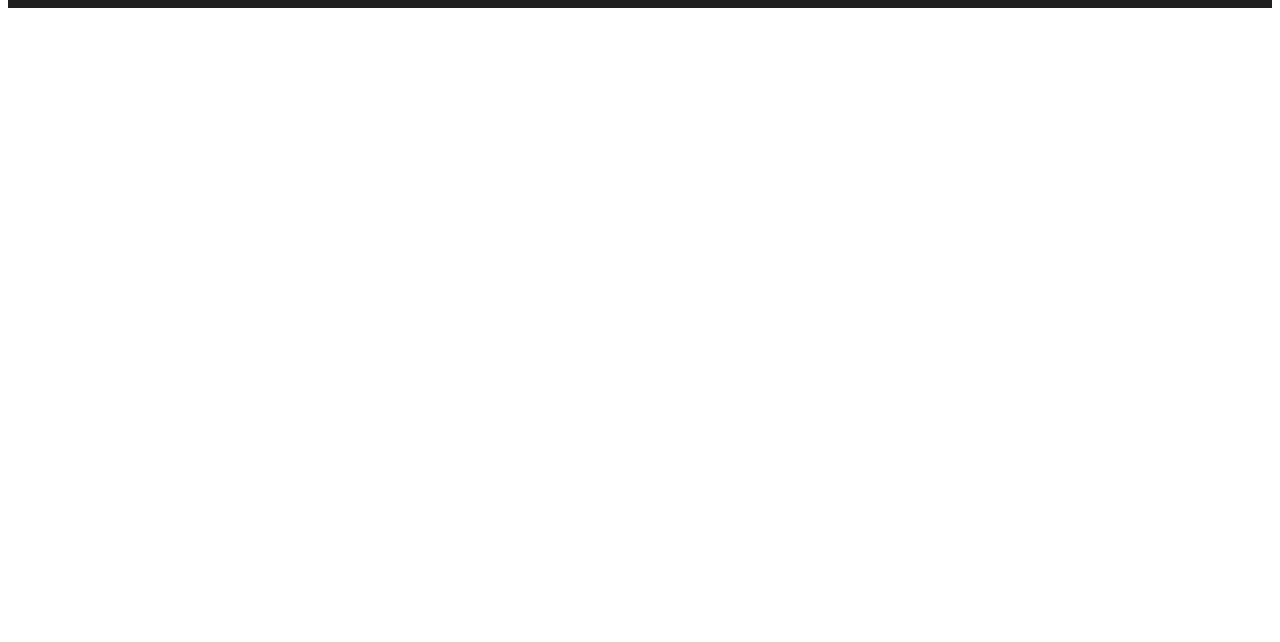
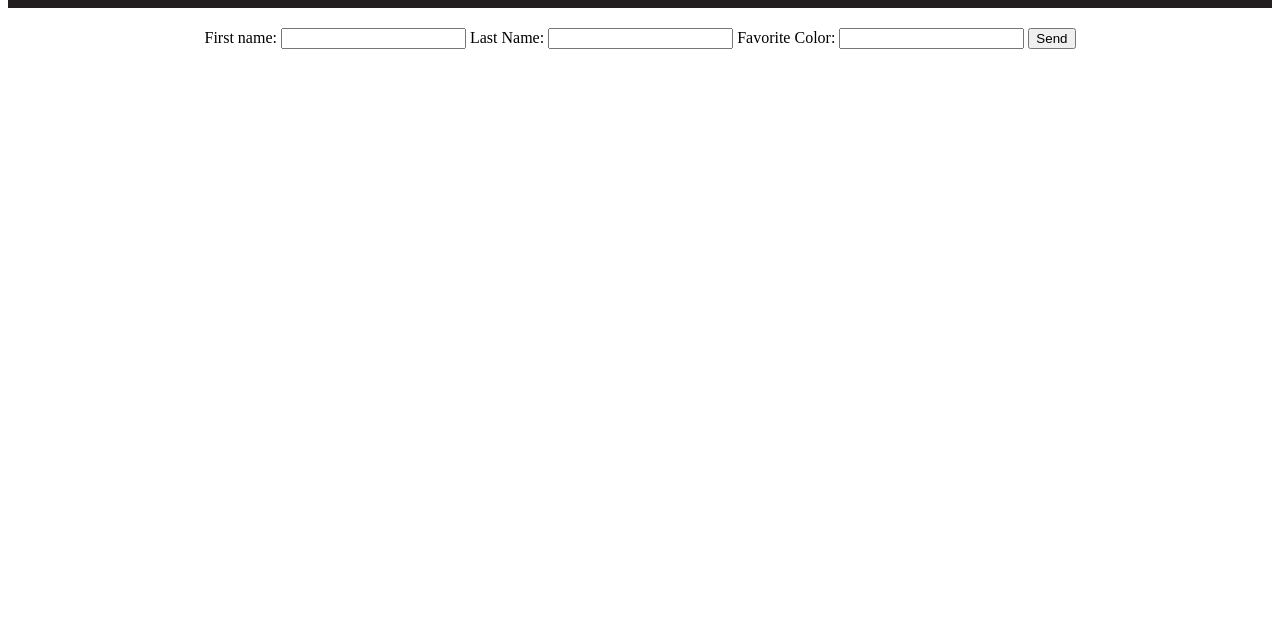
Before and after one commit to jaromoyler31/random, a website: page public/index.html in a window 1280 px wide. Shown: the part 158-800 px from the top of the page. Drawn offline with Linux system fonts and the light colour scheme.

Commit message:
Adding Form

```diff
--- a/public/css.css
+++ b/public/css.css
@@ -24,3 +24,10 @@
     color: #b0b0b0;
     transition: 1s;
   }
+
+  .form{
+    padding-top:20px;
+    display: flex;
+    align-items: center;
+    justify-content: center;
+  }
--- a/public/index.html
+++ b/public/index.html
@@ -24,5 +24,20 @@
 
         </div>
     </div>
+
+    <div class="form">
+        <form action="/" method="post">
+            <label for="first">First name: </label>
+            <input type="text" id="firstname_id" name="firstname" required />
+
+            <label for="last"> Last Name: </label>
+            <input type="text" id="lastname_id" name="lastname" />
+
+            <label for="color"> Favorite Color: </label>
+            <input type="text" id="color_id" name="favcolor" required />
+
+            <button>Send</button>
+        </form>
+    </div>
 </body>
 </html>
```
Also changed, not shown: app.js (+8 -0 lines).
